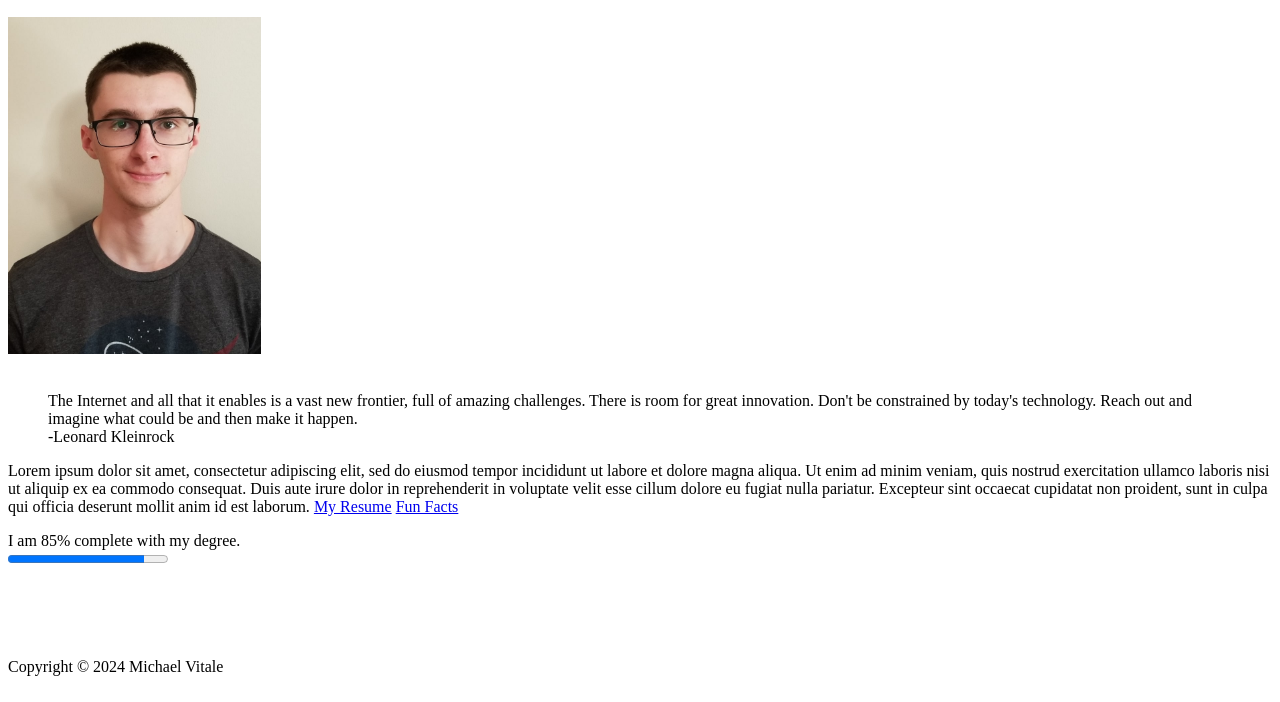
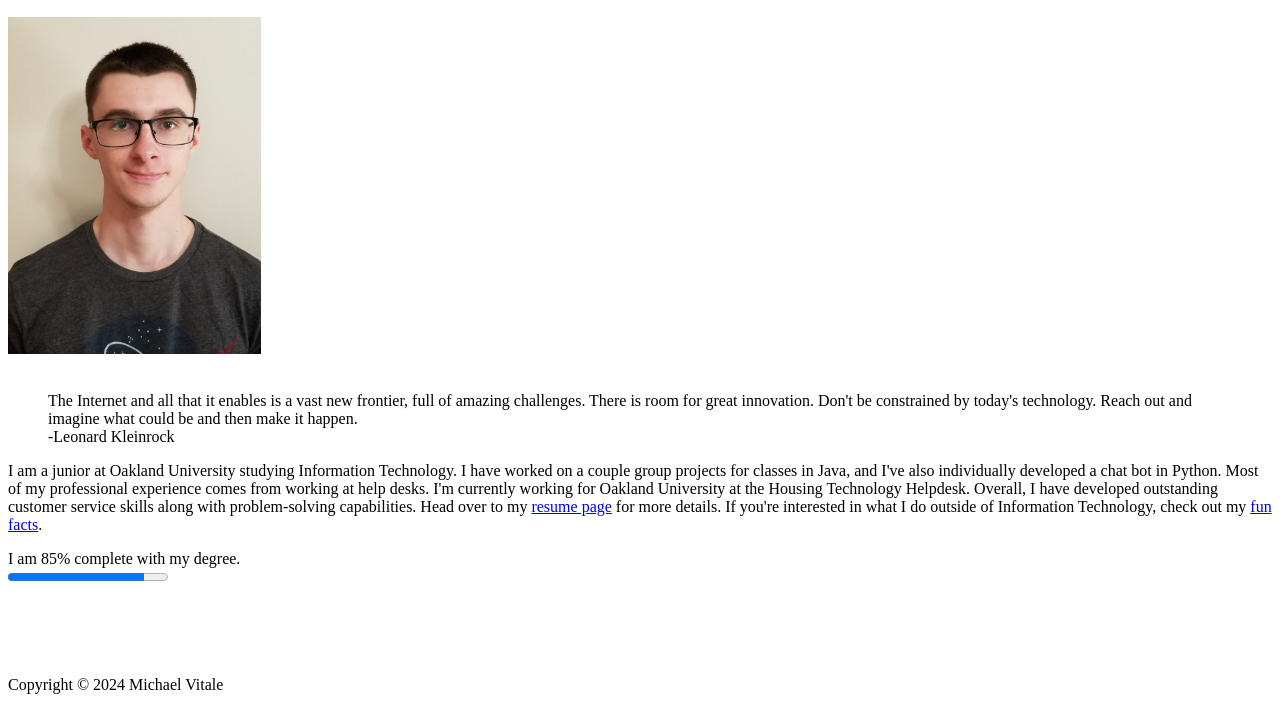
Before and after one commit to mvitale2/michaelvitale_hw1TH_csi3150_ws2023, a plain HTML site: page index.html in a window 1280 px wide. Shown: the part 136-838 px from the top of the page. Drawn offline with Linux system fonts and the light colour scheme.

Commit message:
added elevator pitch

```diff
--- a/index.html
+++ b/index.html
@@ -31,15 +31,16 @@
       then make it happen. <br />-Leonard Kleinrock
     </blockquote>
     <p id="Introduction">
-      Lorem ipsum dolor sit amet, consectetur adipiscing elit, sed do eiusmod
-      tempor incididunt ut labore et dolore magna aliqua. Ut enim ad minim
-      veniam, quis nostrud exercitation ullamco laboris nisi ut aliquip ex ea
-      commodo consequat. Duis aute irure dolor in reprehenderit in voluptate
-      velit esse cillum dolore eu fugiat nulla pariatur. Excepteur sint occaecat
-      cupidatat non proident, sunt in culpa qui officia deserunt mollit anim id
-      est laborum.
-      <a href="./html/my_resume.html">My Resume</a>
-      <a href="./html/my_fun_facts.html">Fun Facts</a>
+      I am a junior at Oakland University studying Information Technology. I
+      have worked on a couple group projects for classes in Java, and I've also
+      individually developed a chat bot in Python. Most of my professional
+      experience comes from working at help desks. I'm currently working for
+      Oakland University at the Housing Technology Helpdesk. Overall, I have
+      developed outstanding customer service skills along with problem-solving
+      capabilities. Head over to my
+      <a href="./html/my_resume.html">resume page</a> for more details. If
+      you're interested in what I do outside of Information Technology, check
+      out my <a href="./html/my_fun_facts.html">fun facts</a>.
     </p>
     <label for="degree-progress">I am 85% complete with my degree. </label>
     <br />
```
